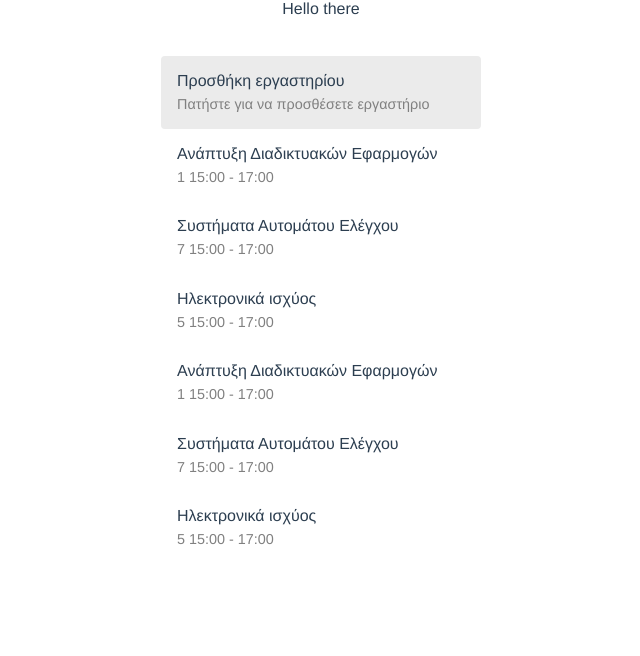
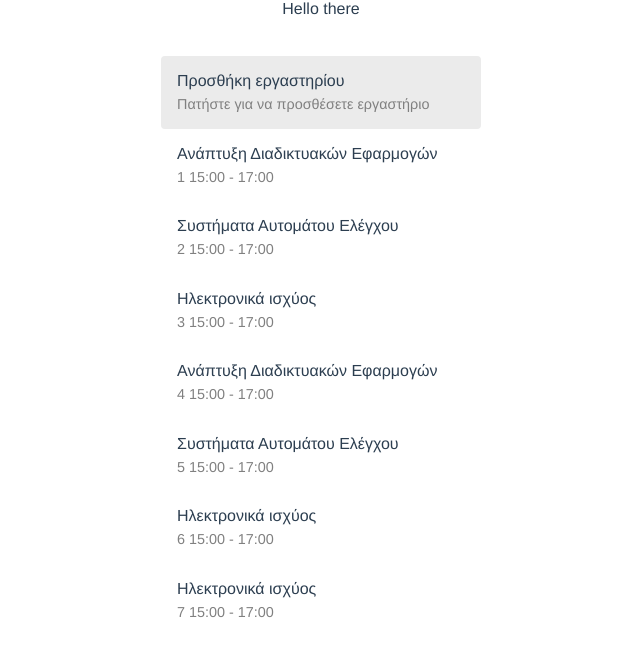
Before and after one commit to AlexLig/lab-registration-frontend, a Vue app: page /#/labs in a window 1280 px wide. Shown: the top 656 px of the page, without its empty margins (319-959 px from the left). Built offline with nearby package versions, Linux system fonts and the light colour scheme.

Commit message:
changes to mock labs

```diff
--- a/src/store.js
+++ b/src/store.js
@@ -19,7 +19,7 @@ export default new Vuex.Store({
       {
         id: 2,
         capacity: 17,
-        dayIso: 7,
+        dayIso: 2,
         startTime: "15:00",
         finishTime: "17:00",
         course: "Συστήματα Αυτομάτου Ελέγχου"
@@ -27,31 +27,39 @@ export default new Vuex.Store({
       {
         id: 3,
         capacity: 17,
-        dayIso: 5,
+        dayIso: 3,
         startTime: "15:00",
         finishTime: "17:00",
         course: "Ηλεκτρονικά ισχύος"
       },
       {
-        id: 1,
+        id: 4,
         capacity: 12,
-        dayIso: 1,
+        dayIso: 4,
         startTime: "15:00",
         finishTime: "17:00",
         course: "Ανάπτυξη Διαδικτυακών Εφαρμογών"
       },
       {
-        id: 2,
+        id: 5,
         capacity: 17,
-        dayIso: 7,
+        dayIso: 5,
         startTime: "15:00",
         finishTime: "17:00",
         course: "Συστήματα Αυτομάτου Ελέγχου"
       },
       {
-        id: 3,
+        id: 6,
         capacity: 17,
-        dayIso: 5,
+        dayIso: 6,
+        startTime: "15:00",
+        finishTime: "17:00",
+        course: "Ηλεκτρονικά ισχύος"
+      },
+      {
+        id: 7,
+        capacity: 17,
+        dayIso: 7,
         startTime: "15:00",
         finishTime: "17:00",
         course: "Ηλεκτρονικά ισχύος"
```
